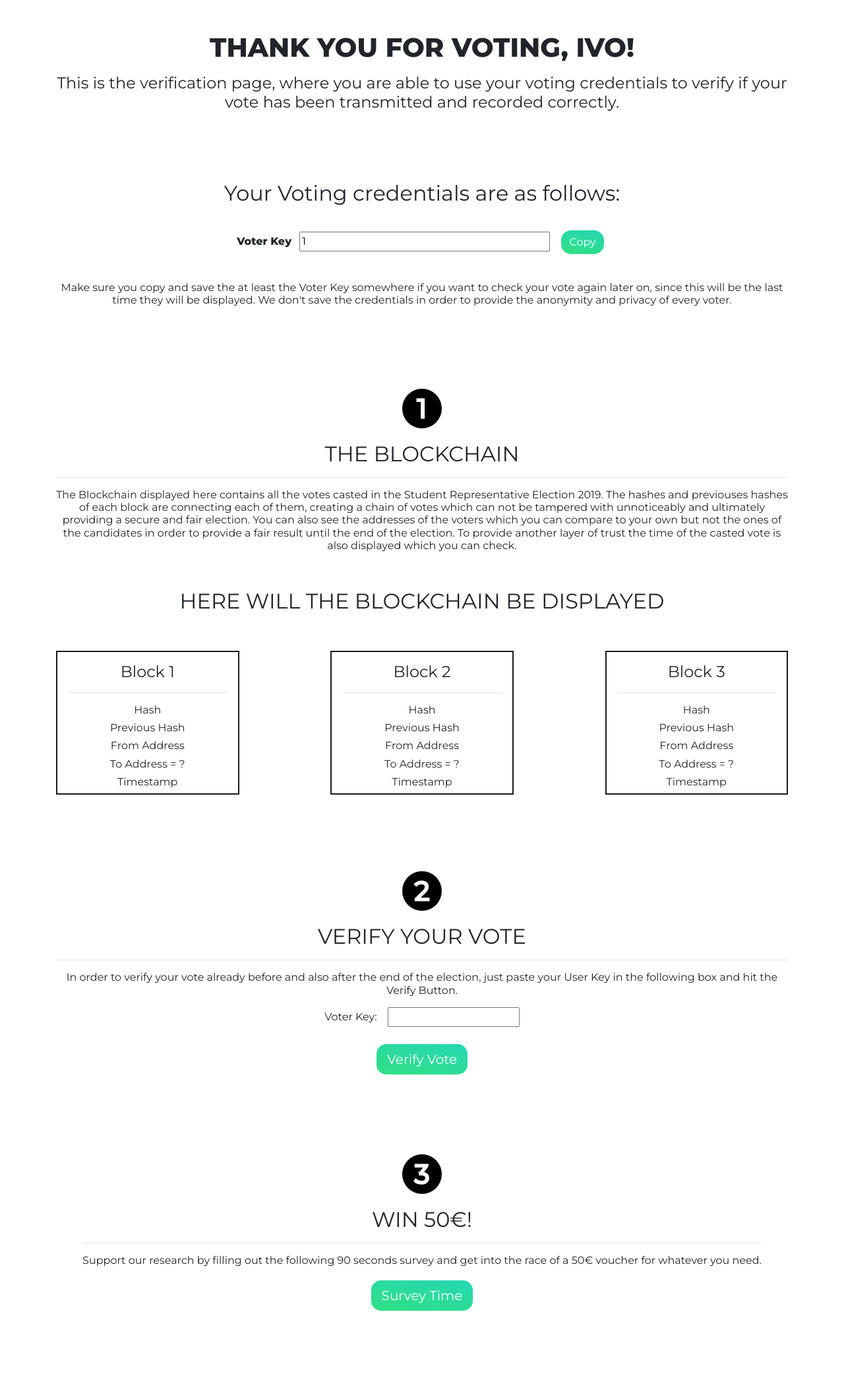
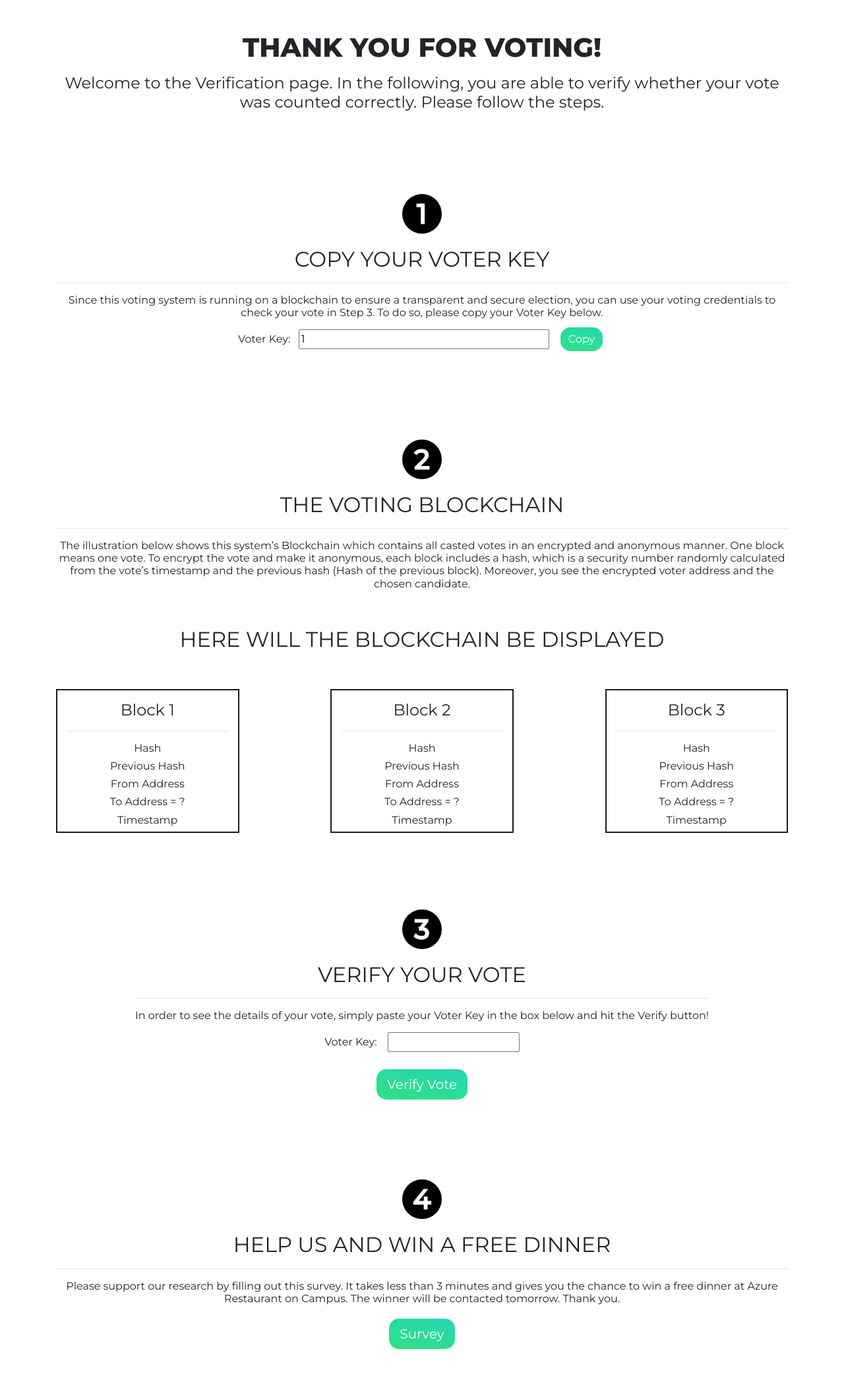
Before and after one commit to K-Rdlbrgr/master_thesis, a Flask app: page /verification/1/1/1 in a window 1280 px wide. Shown: the whole page at 66% size. Before the commit the page ends 1986 px from the top, so only its background shows below. Run offline with Flask 2, Linux system fonts and the light colour scheme; data that the repository does not hold is empty; some libraries are stand-ins or nearby versions.

Commit message:
Updated Ivo's display information for verification

```diff
--- a/static/css/style_verification.css
+++ b/static/css/style_verification.css
@@ -55,13 +55,15 @@ hr {
 
 .blockchain svg text,
 .verify-vote svg text,
-.survey svg text {
+.survey svg text,
+.voter-credentials svg text {
   stroke: white;
 }
 
 .blockchain svg circle,
 .verify-vote svg circle,
-.survey svg circle {
+.survey svg circle,
+.voter-credentials svg circle {
   fill: black;
 }
 
--- a/templates/verification.html
+++ b/templates/verification.html
@@ -24,18 +24,28 @@
   <body>
     <div class="header text-center mt-5 mb-5">
       <div class="container">
-        <h1>THANK YOU FOR VOTING, IVO!</h1>
+        <h1>THANK YOU FOR VOTING!</h1>
         <h4 class="mt-3">
-          This is the verification page, where you are able to use your voting credentials to verify if your vote has
-          been transmitted and recorded correctly.
+          Welcome to the Verification page. In the following, you are able to verify whether your vote was counted
+          correctly. Please follow the steps.
         </h4>
       </div>
     </div>
 
     <div class="voter-credentials text-center mt-5 mb-5">
       <div class="container">
-        <h2>Your Voting credentials are as follows:</h2>
-        <br />
+        <svg height="100" width="100">
+          <circle cx="50" cy="50" r="30" stroke="" stroke-width="3" fill="white" />
+          <text x="50%" y="50%" text-anchor="middle" stroke="#51c5cf" stroke-width="3px" dy=".35em" font-size="40">
+            1
+          </text>
+        </svg>
+        <h2>COPY YOUR VOTER KEY</h2>
+        <hr />
+        <h6>
+          Since this voting system is running on a blockchain to ensure a transparent and secure election, you can use
+          your voting credentials to check your vote in Step 3. To do so, please copy your Voter Key below.
+        </h6>
         <!-- <div class="inline-block">
       <label class="mr-2 mb-4" for="copy_publicKey">Voter ID</label>
       <input type="text" value="{{ user_publicKey }}" id="copy_publicKey" size="40" />
@@ -47,17 +57,10 @@
       <button type="button" class="btn btn-primary ml-2" onclick="copyFunction('copy_address')">Copy</button>
     </div> -->
         <div class="inline-block">
-          <label class="mr-2 mb-4" for="copy_privateKey"><strong>Voter Key</strong> </label>
+          <label class="mr-2 mb-4" for="copy_privateKey">Voter Key: </label>
           <input type="text" value="{{ user_privateKey }}" id="copy_privateKey" size="40" />
           <button type="button" class="btn btn-primary ml-2" onclick="copyFunction('copy_privateKey')">Copy</button>
         </div>
-        <br />
-
-        <h6 class="text-center">
-          Make sure you copy and save the at least the Voter Key somewhere if you want to check your vote again later
-          on, since this will be the last time they will be displayed. We don't save the credentials in order to provide
-          the anonymity and privacy of every voter.
-        </h6>
       </div>
     </div>
 
@@ -72,18 +75,16 @@
         <svg height="100" width="100">
           <circle cx="50" cy="50" r="30" stroke="" stroke-width="3" fill="white" />
           <text x="50%" y="50%" text-anchor="middle" stroke="#51c5cf" stroke-width="3px" dy=".35em" font-size="40">
-            1
+            2
           </text>
         </svg>
-        <h2>THE BLOCKCHAIN</h2>
+        <h2>THE VOTING BLOCKCHAIN</h2>
         <hr />
         <h6>
-          The Blockchain displayed here contains all the votes casted in the Student Representative Election 2019. The
-          hashes and previouses hashes of each block are connecting each of them, creating a chain of votes which can
-          not be tampered with unnoticeably and ultimately providing a secure and fair election. You can also see the
-          addresses of the voters which you can compare to your own but not the ones of the candidates in order to
-          provide a fair result until the end of the election. To provide another layer of trust the time of the casted
-          vote is also displayed which you can check.
+          The illustration below shows this system’s Blockchain which contains all casted votes in an encrypted and
+          anonymous manner. One block means one vote. To encrypt the vote and make it anonymous, each block includes a
+          hash, which is a security number randomly calculated from the vote’s timestamp and the previous hash (Hash of
+          the previous block). Moreover, you see the encrypted voter address and the chosen candidate.
         </h6>
         <div class="container">
           <div class="row justify-content-center">
@@ -127,14 +128,14 @@
         <svg height="100" width="100">
           <circle cx="50" cy="50" r="30" stroke="" stroke-width="3" fill="white" />
           <text x="50%" y="50%" text-anchor="middle" stroke="#51c5cf" stroke-width="3px" dy=".35em" font-size="40">
-            2
+            3
           </text>
         </svg>
         <h2>VERIFY YOUR VOTE</h2>
         <hr />
         <h6 class="text-center">
-          In order to verify your vote already before and also after the end of the election, just paste your User Key
-          in the following box and hit the Verify Button.
+          In order to see the details of your vote, simply paste your Voter Key in the box below and hit the Verify
+          button!
         </h6>
         <form action="{{ url_for('verify') }}" method="POST" id="verify_form">
           <div class="inline-block mt-3">
@@ -153,19 +154,19 @@
         <svg height="100" width="100">
           <circle cx="50" cy="50" r="30" stroke="" stroke-width="3" fill="white" />
           <text x="50%" y="50%" text-anchor="middle" stroke="#51c5cf" stroke-width="3px" dy=".35em" font-size="40">
-            3
+            4
           </text>
         </svg>
-        <h2>WIN 50€!</h2>
+        <h2>HELP US AND WIN A FREE DINNER</h2>
         <hr />
         <h6 class="text-center">
-          Support our research by filling out the following 90 seconds survey and get into the race of a 50€ voucher for
-          whatever you need.
+          Please support our research by filling out this survey. It takes less than 3 minutes and gives you the chance
+          to win a free dinner at Azure Restaurant on Campus. The winner will be contacted tomorrow. Thank you.
         </h6>
         <div class="mt-3">
           <a href="">
             <button type="button" class="btn btn-lg" data-toggle="" data-target="">
-              Survey Time
+              Survey
             </button>
           </a>
         </div>
--- a/templates/voting.html
+++ b/templates/voting.html
@@ -208,7 +208,7 @@
           </div>
           </div>
           <div class="modal-body text-center">
-            <h6>Confirm your vote by clicking on the button below. You will be directed to the <strong>verification page</strong> on which you can make sure your vote was counted and <strong>win 50€!</strong></h6>
+            <h6>Confirm your vote by clicking on the button below. You will be directed to the <strong>verification page</strong> on which you can make sure your vote was counted and <strong>win a free dinner at Azure for you and three friends!</strong></h6>
             <div class="confirm-vote">
               <input class="btn btn-lg mt-3" type="submit" value="Confirm Vote">
           </div>
```
Also changed, not shown: templates/verify.html (+11 -13 lines).
